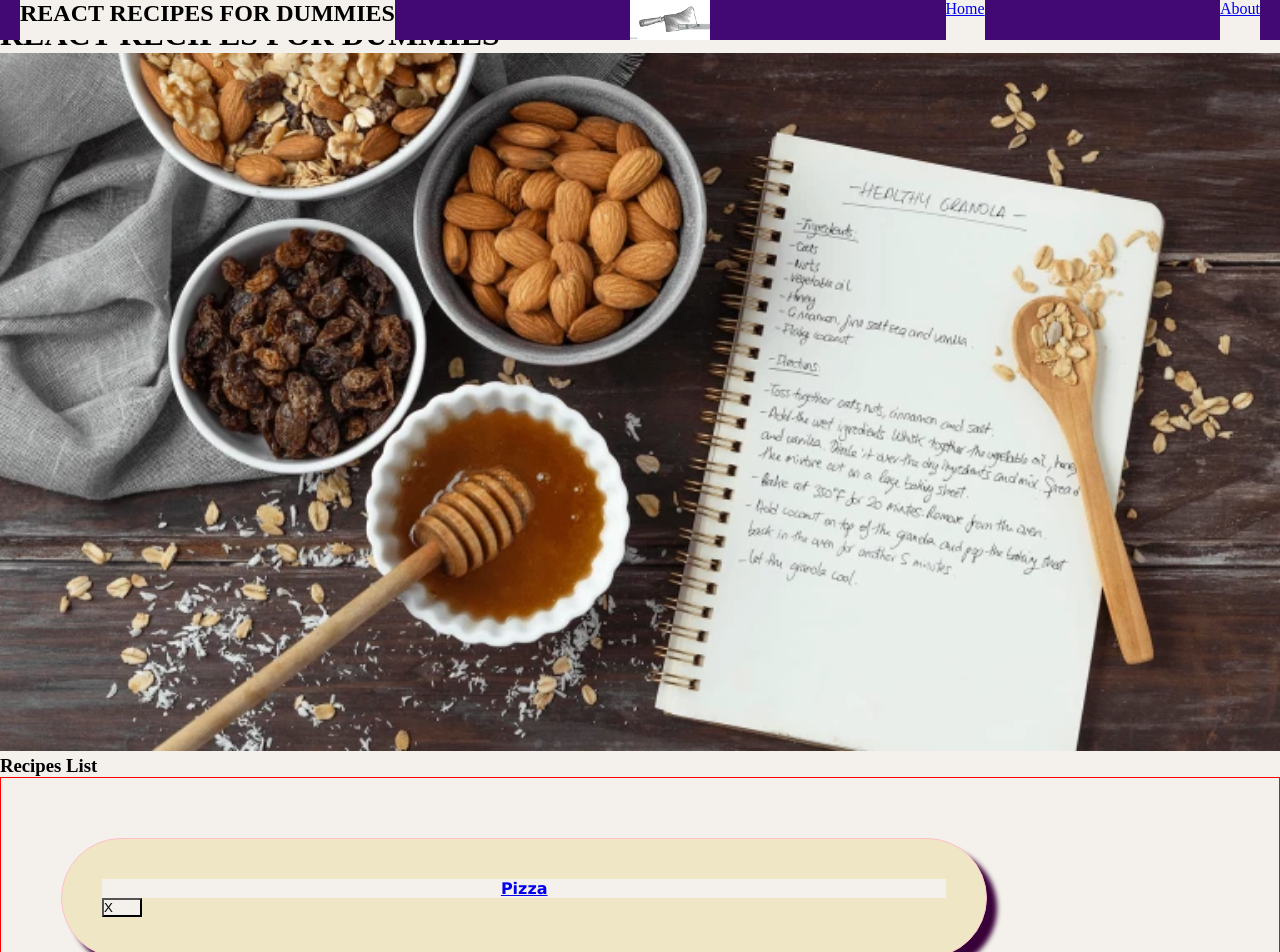
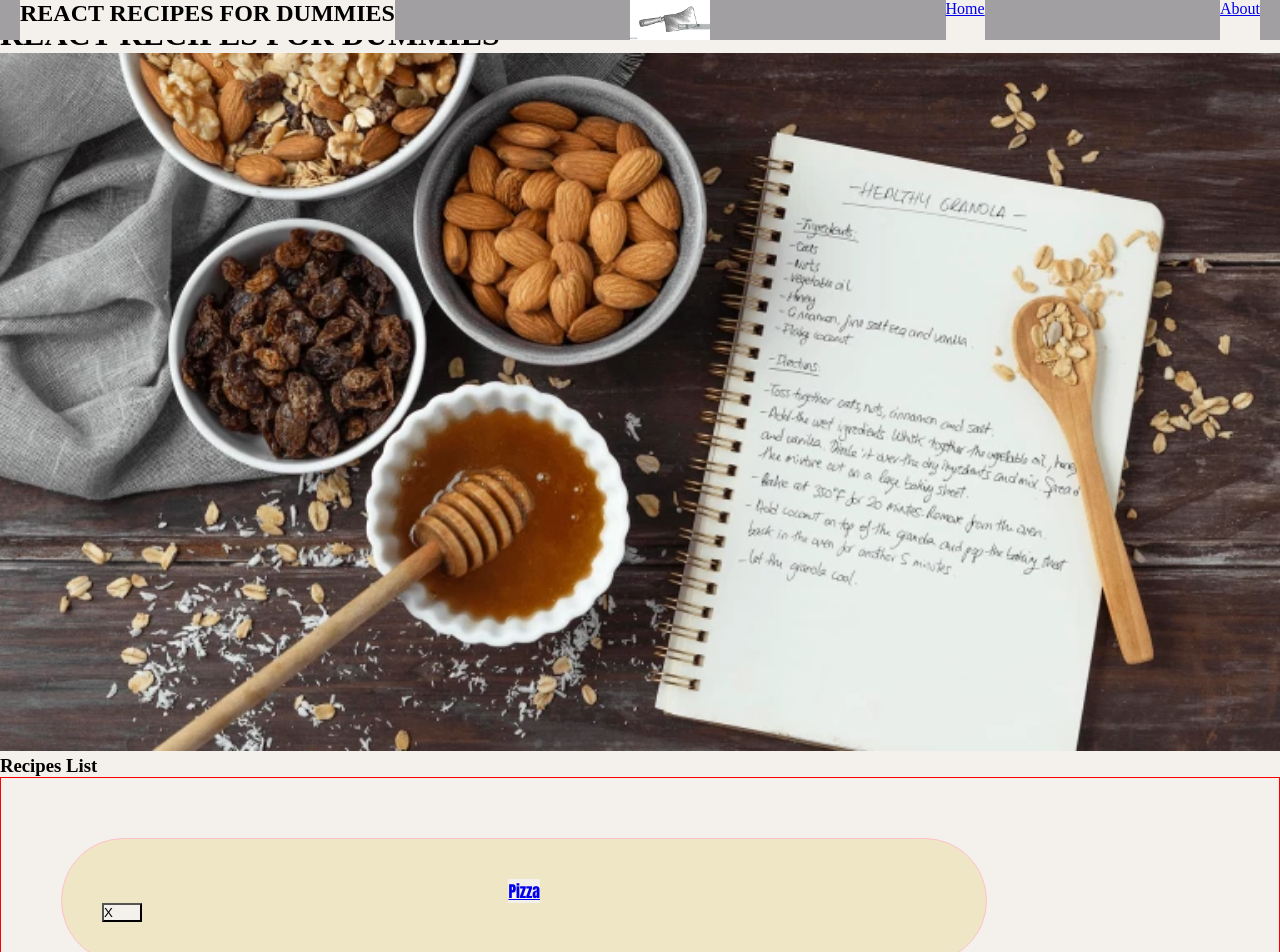
Before and after one commit to BarbaraLan/mini-project-2, a React (Vite) app: page / in a window 1280 px wide. Shown: the top 952 px of the page. Built offline with nearby package versions, Linux system fonts and the light colour scheme.

Commit message:
playing with css

```diff
--- a/src/App.css
+++ b/src/App.css
@@ -27,13 +27,13 @@ display: flex;
   position:absolute;
   top: 0%;
   width: 100%;
-  background-color: rgb(66, 9, 116)
+  background-color: rgb(161, 159, 162);
   }
 
 .footer {
   padding: 0px 20px;
   width: 100%;
-  background-color:rgb(66, 9, 116);
+  background-color:rgb(161, 159, 162);
   color: white;
   display: flex;
   flex-direction: row-reverse;
@@ -42,14 +42,14 @@ display: flex;
   left: 0;
 }
 
-/*.logo {
+logo {
   height: 6em;
   padding: 1.5em;
   will-change: filter;
   transition: filter 300ms;
 }
 
-/*
+
 
 .logo:hover {
   filter: drop-shadow(0 0 2em #646cffaa);
@@ -80,4 +80,3 @@ display: flex;
 .read-the-docs {
   color: #888;
 }
-/*
--- a/src/Pages/ItemsDetailsPage.jsx
+++ b/src/Pages/ItemsDetailsPage.jsx
@@ -17,7 +17,6 @@ return (
     <p>{recipe.image}</p>
     <p>{recipe.servings}</p>
     <p>{caloriesCount}</p>
-    <button className="btn" onClick={() => props.deleteCard(recipe.id) } > X </button>
     </li>
 )
 }
--- a/src/components/RecipesList.css
+++ b/src/components/RecipesList.css
@@ -9,12 +9,7 @@ padding: 40px ;
 justify-content: space-between;
 border: 1px solid pink;
 text-align: center;
-font-family: 'Lucida Sans', 'Lucida Sans Regular', 'Lucida Grande', 'Lucida Sans Unicode', Geneva, Verdana, sans-serif;
--webkit-box-shadow: 10px 10px 5px 0px rgba(56,0,56,1);
--moz-box-shadow: 10px 10px 5px 0px rgba(56,0,56,1);
-box-shadow: 10px 10px 5px 0px rgba(56,0,56,1);
-
-
+font-family:Impact, Haettenschweiler, 'Arial Narrow Bold', sans-serif;
 }
 
 .recipes-container {
@@ -26,8 +21,10 @@ box-shadow: 10px 10px 5px 0px rgba(56,0,56,1);
     justify-content: space-between;
     flex-direction: column;
     border: 1px solid red;
+}
 
-
+h4 {
+    background-color: rgb(238, 230, 196);
 }
 
 .btn {
```
